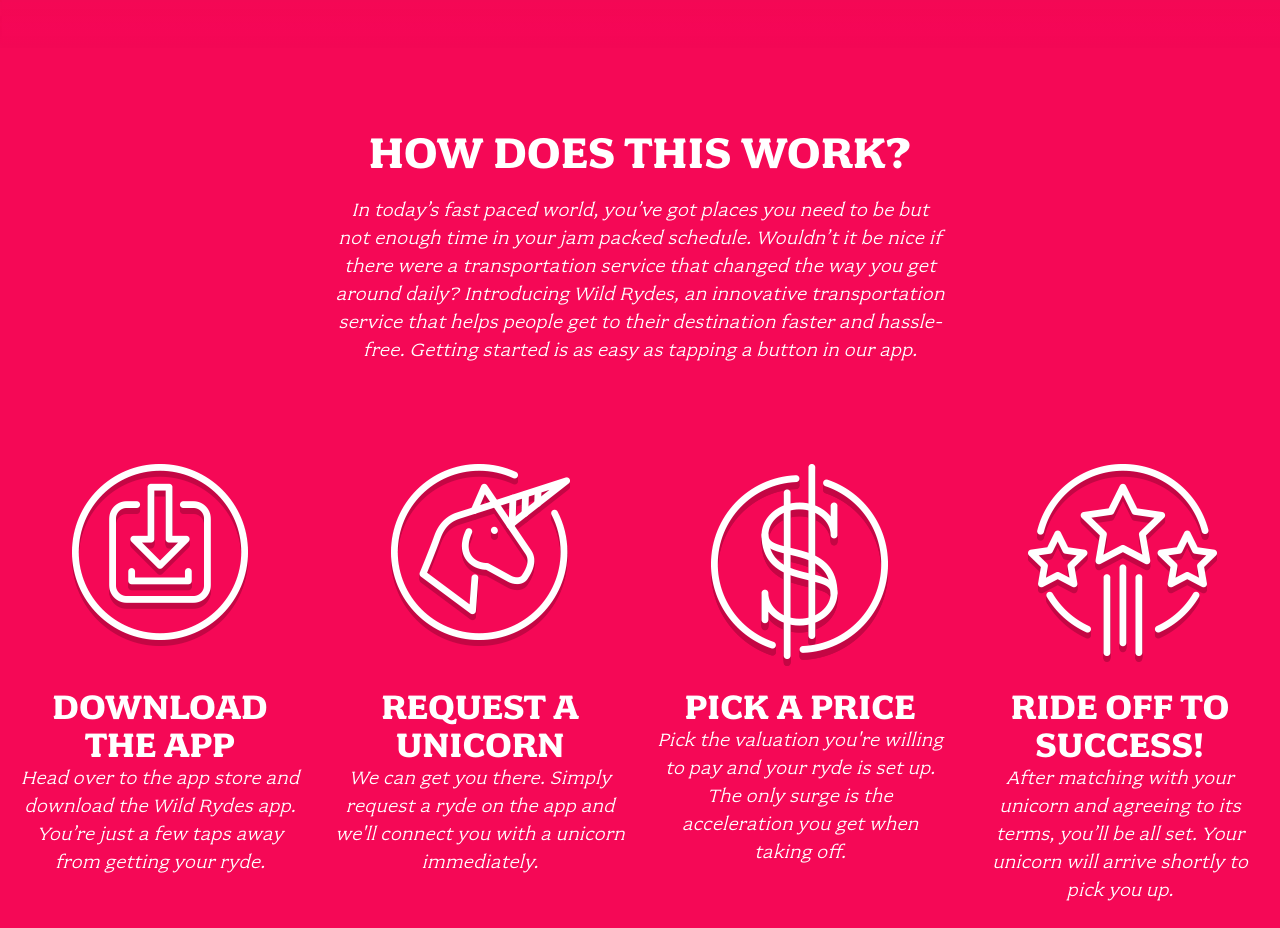
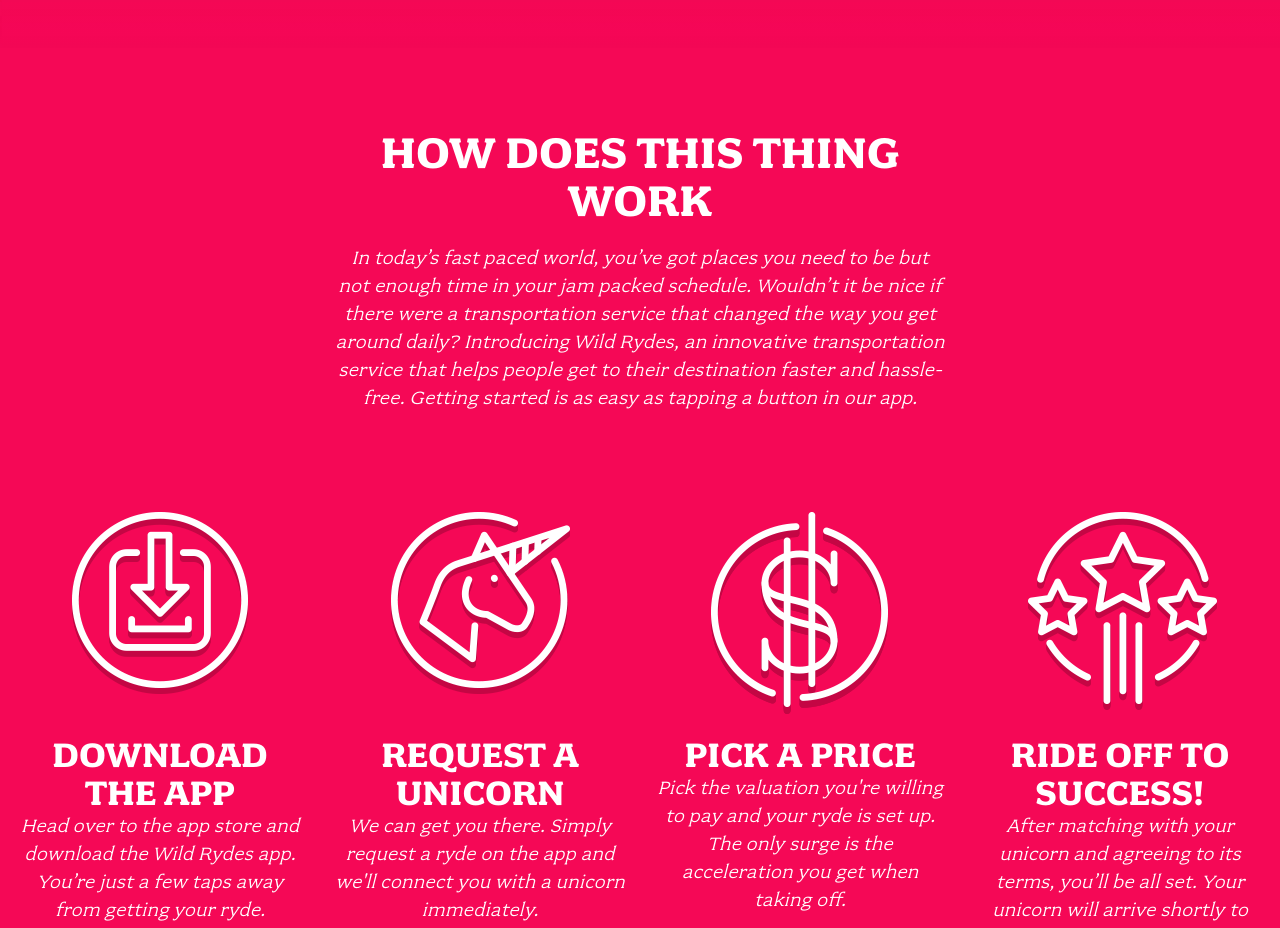
Before and after one commit to rishabh-patil-03/rishabh-site, a plain HTML site: page index.html in a window 1280 px wide. Shown: the part 900-1828 px from the top of the page. Drawn offline with Linux system fonts and the light colour scheme.

Commit message:
Update index.html

```diff
--- a/index.html
+++ b/index.html
@@ -30,7 +30,7 @@
 
   <section class="home-about">
     <div class="row column large-9 xlarge-6 xxlarge-4">
-      <h2 class="section-title">How Does This Work?</h2>
+      <h2 class="section-title">How Does This Thing Work </h2>
       <p class="content">
         In today’s fast paced world, you’ve got places you need to be but not enough time in your jam packed schedule. Wouldn’t it be nice if there were a transportation service that changed the way you get around daily? Introducing Wild Rydes, an innovative transportation service that helps people get to their destination faster and hassle-free. Getting started is as easy as tapping a button in our app.
       </p>
```
